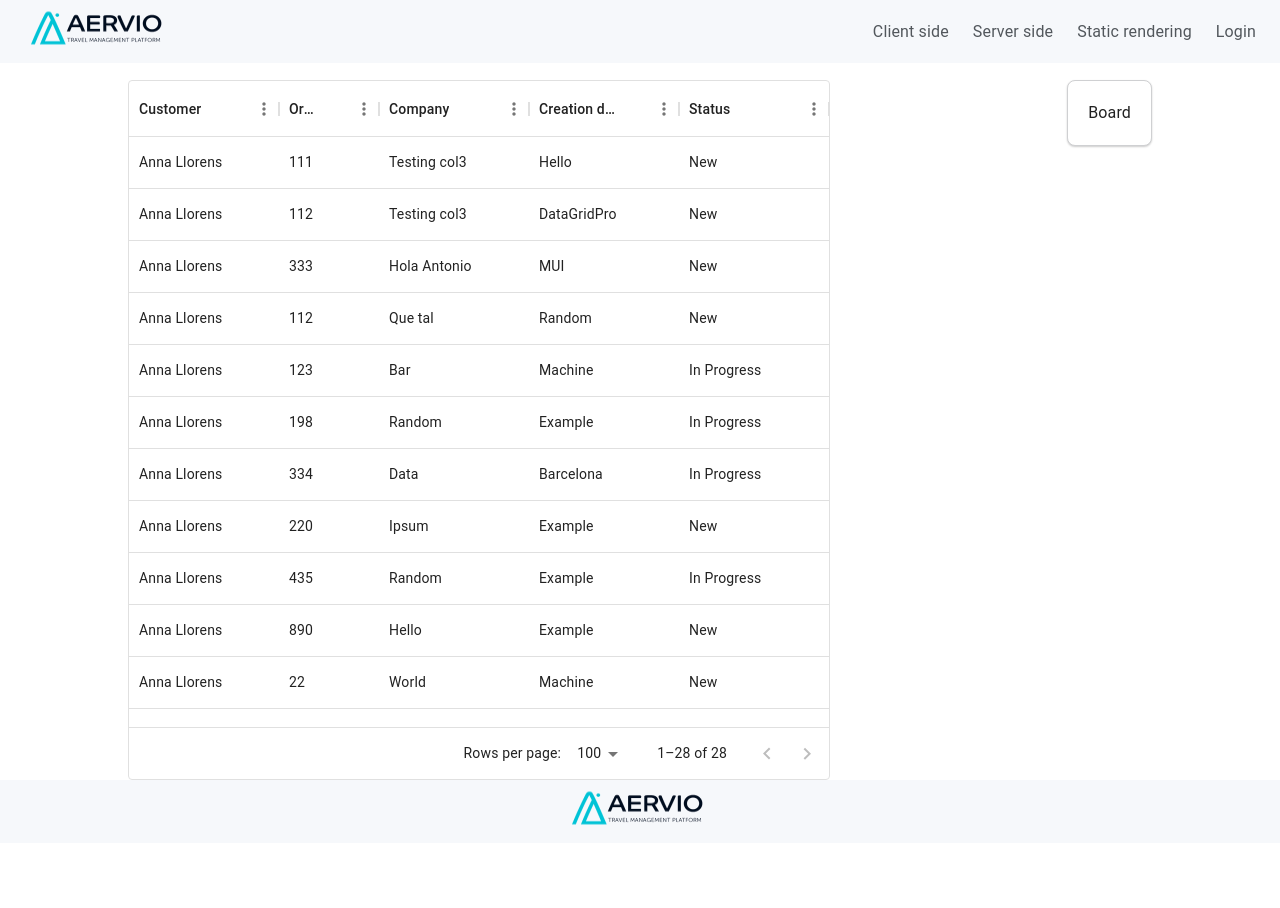
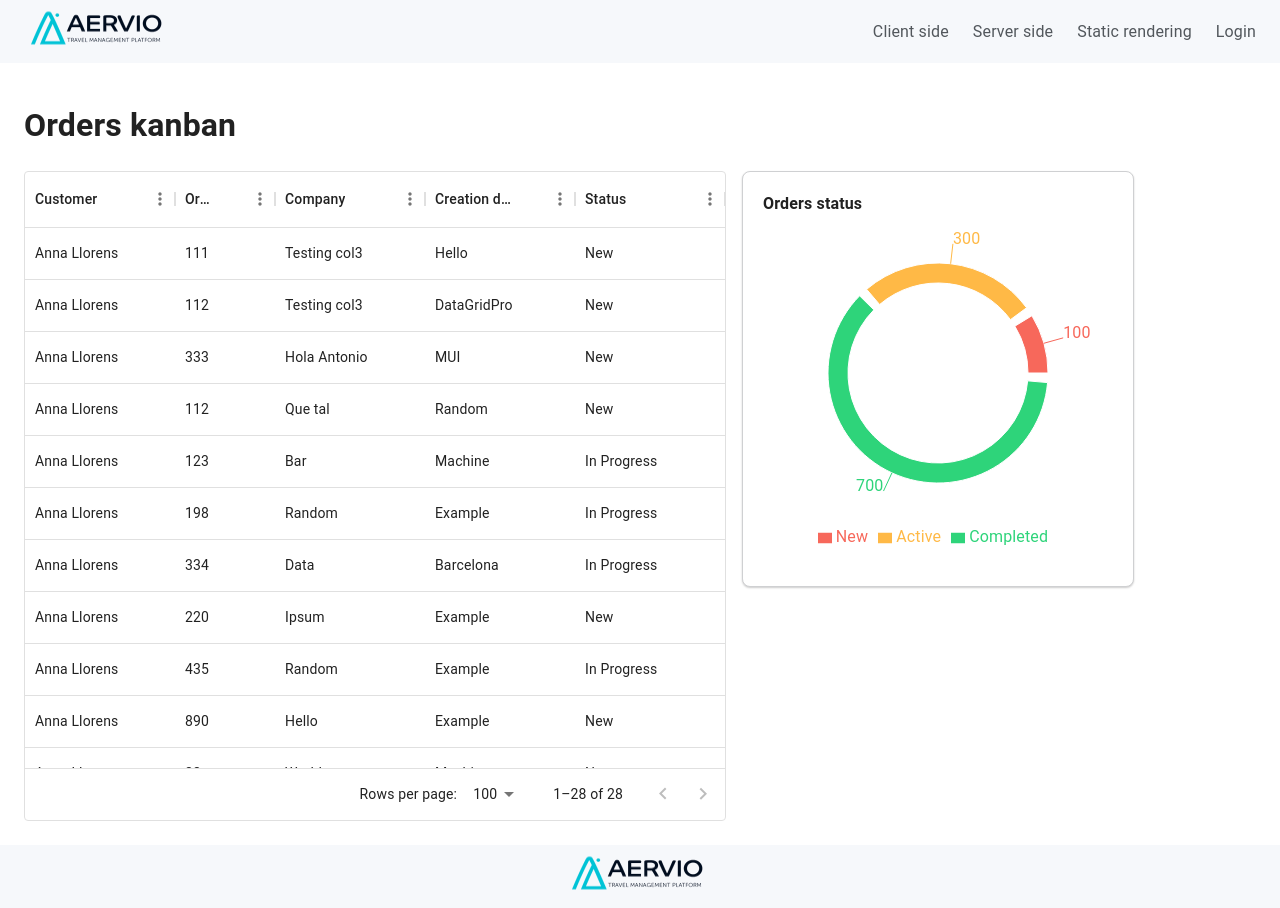
Before and after one commit to anna-llorens/client-app, a Next.js app: page /orders in a window 1280 px wide. Before the commit the page ends 843 px from the top, so only its background shows below. Built offline with nearby package versions, Linux system fonts and the light colour scheme.

Commit message:
Update order component

```diff
--- a/package.json
+++ b/package.json
@@ -15,7 +15,6 @@
     "@mui/icons-material": "^5.11.16",
     "@mui/material": "^5.13.7",
     "@mui/styled-engine-sc": "^5.12.0",
-    "@mui/x-charts": "^6.0.0-alpha.2",
     "@mui/x-data-grid": "^6.9.2",
     "@types/node": "20.3.1",
     "@types/react": "18.2.12",
@@ -28,6 +27,7 @@
     "next-auth": "^4.22.1",
     "react": "18.2.0",
     "react-dom": "18.2.0",
+    "recharts": "^2.7.2",
     "styled-components": "^6.0.3",
     "typescript": "5.1.3"
   },
--- a/src/components/app-section.tsx
+++ b/src/components/app-section.tsx
@@ -4,8 +4,9 @@ import styled from "styled-components";
 
 // Root page layout margins
 const AppSectionWrapper = styled.div<{ $grid: "row" | "column" }>`
-  margin: 80px 10% 0 10%;
-  min-height: 85vh;
+  margin-top: 80px !important;
+  margin: 80px 10% 24px 10%;
+  min-height: 81vh;
   display: flex;
   flex-direction: ${(props) => props.$grid};
 `;
--- /dev/null
+++ b/src/components/charts/index.ts
@@ -0,0 +1 @@
+export * from "./pie-chart";
--- /dev/null
+++ b/src/components/charts/pie-chart.tsx
@@ -0,0 +1,32 @@
+import { FC } from "react";
+import { PieChart, Pie, Cell, Legend } from "recharts";
+
+const data = [
+  { name: "New", value: 100 },
+  { name: "Active", value: 300 },
+  { name: "Completed", value: 700 },
+];
+const COLORS = ["#F7685B", "#FFB946", "#2ED47A", "#FF8042"];
+
+export const StatusPieChart: FC = () => {
+  return (
+    <PieChart width={350} height={350}>
+      <Pie
+        data={data}
+        cx="50%"
+        cy="50%"
+        innerRadius={90}
+        outerRadius={110}
+        fill="#8884d8"
+        paddingAngle={5}
+        dataKey="value"
+        label
+      >
+        {data.map((entry, index) => (
+          <Cell key={`cell-${index}`} fill={COLORS[index % COLORS.length]} />
+        ))}
+      </Pie>
+      <Legend verticalAlign="bottom" height={36} />
+    </PieChart>
+  );
+};
--- a/src/components/footer.tsx
+++ b/src/components/footer.tsx
@@ -1,7 +1,6 @@
 import { FC } from "react";
 
 import styled from "styled-components";
-import Image from "next/image";
 import { CompanyLogo } from "./company-logo";
 
 const FooterContainer = styled.footer`
--- a/src/components/header/header-title.tsx
+++ b/src/components/header/header-title.tsx
@@ -1,15 +1,13 @@
 import { Routes } from "@/router";
 import Link from "next/link";
-import { FC, useEffect, useState } from "react";
+import { useEffect, useState } from "react";
 
-import Image from "next/image";
 import { useCurrentUser } from "@/hooks";
 import { CompanyLogo } from "../company-logo";
 
 export const HeaderTitle = () => {
   const { user } = useCurrentUser();
   const [route, setRoute] = useState(Routes.Logout);
-  console.log(user ? Routes.Home : Routes.Logout);
 
   useEffect(() => {
     setRoute(user ? Routes.Home : Routes.Logout);
--- a/src/components/index.ts
+++ b/src/components/index.ts
@@ -4,3 +4,5 @@ export * from "./app-section";
 export * from "./login";
 export * from "./footer";
 export * from "./company-logo";
+export * from "./charts";
+export * from "./widget";
--- a/src/components/kanban/kanban.tsx
+++ b/src/components/kanban/kanban.tsx
@@ -6,7 +6,8 @@ import { DataGrid } from "@mui/x-data-grid";
 import { columns, rows } from "./kanban-data";
 
 const KanbanContainer = styled.div`
-  height: 700px;
+  height: 650px;
+
   overflow-y: auto;
   display: flex;
   flex-direction: row;
--- /dev/null
+++ b/src/components/widget.tsx
@@ -0,0 +1,23 @@
+import { FC } from "react";
+
+import styled from "styled-components";
+import { StatusPieChart } from "./charts";
+
+const WidgetContainer = styled.div`
+  display: flex;
+  flex-direction: column;
+  padding: 20px;
+  border: 1px solid #cfd0d2;
+  border-radius: 8px;
+  background-color: #ffffff;
+  box-shadow: 0 1px 2px rgba(0, 0, 0, 0.2);
+  cursor: pointer;
+  margin-inline: 16px;
+`;
+
+export const Widget: FC<{ title: string }> = ({ title }) => (
+  <WidgetContainer>
+    <h4>{title}</h4>
+    <StatusPieChart />
+  </WidgetContainer>
+);
--- a/src/globals.css
+++ b/src/globals.css
@@ -15,3 +15,6 @@ body a {
 footer {
   margin: auto;
 }
+h4 {
+  margin: 0;
+}
--- a/src/pages/orders.tsx
+++ b/src/pages/orders.tsx
@@ -1,30 +1,26 @@
-import { AppSection } from "@/components";
+import { AppSection, Widget } from "@/components";
 import { Kanban } from "@/components/kanban";
 import { useTheme } from "@mui/material/styles";
 import styled from "styled-components";
 
-const Widget = styled.div`
+const WidgetContainer = styled.div``;
+const Container = styled.div`
   display: flex;
-  flex-direction: column;
-  padding: 20px;
-  border: 1px solid #cfd0d2;
-  border-radius: 8px;
-  background-color: #ffffff;
-  box-shadow: 0 1px 2px rgba(0, 0, 0, 0.2);
-  text-align: center;
-  cursor: pointer;
 `;
-
-const WidgetContainer = styled.div``;
 
 export default function Orders() {
   const theme = useTheme();
   return (
-    <AppSection $grid="row" style={{ justifyContent: "space-between" }}>
-      <Kanban />
-      <WidgetContainer>
-        <Widget>Board</Widget>
-      </WidgetContainer>
+    <AppSection
+      style={{ justifyContent: "space-between", marginInline: "24px" }}
+    >
+      <h1>Orders kanban</h1>
+      <Container>
+        <Kanban />
+        <WidgetContainer>
+          <Widget title="Orders status" />
+        </WidgetContainer>
+      </Container>
     </AppSection>
   );
 }
```
Also changed, not shown: 1 other file (tests, documents, lock files or other folders).
